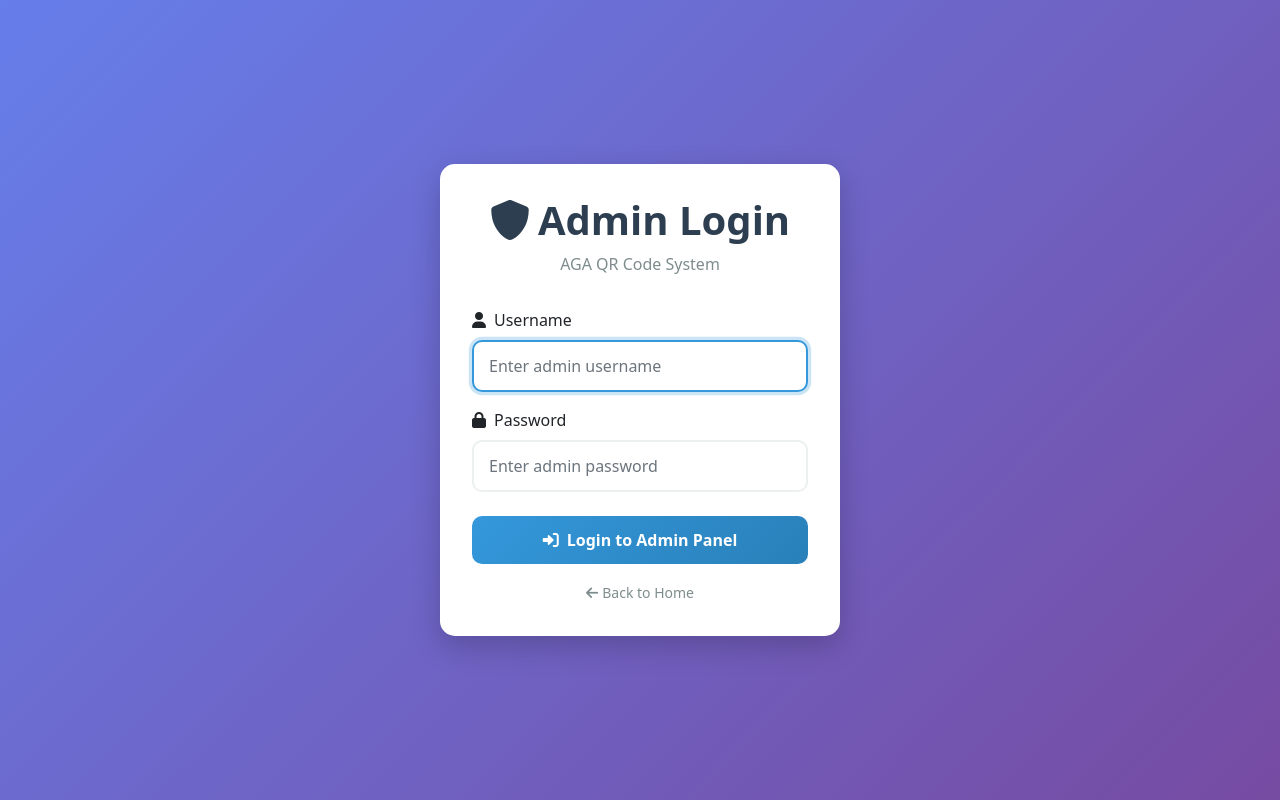
After one commit to achekz/qr-ag, a Flask app: page /admin/login in a window 1280 px wide. The commit adds this page. Run offline with Flask 2, Linux system fonts and the light colour scheme.

Commit message:
Add password protection to admin panel with login/logout functionality

```diff
--- a/app.py
+++ b/app.py
@@ -4,7 +4,7 @@ Annual General Assembly QR Code System
 Generates QR codes for members and provides verification system
 """
 
-from flask import Flask, render_template, request, jsonify, send_file, redirect, url_for
+from flask import Flask, render_template, request, jsonify, send_file, redirect, url_for, session
 import pandas as pd
 import qrcode
 import qrcode.image.svg
@@ -19,9 +19,23 @@ from email.mime.image import MIMEImage
 import os
 from datetime import datetime
 import json
+from functools import wraps
 
 app = Flask(__name__)
 app.secret_key = 'your-secret-key-here'
+
+# Admin credentials
+ADMIN_USERNAME = 'admin'
+ADMIN_PASSWORD = 'admintipcs'
+
+# Authentication decorator
+def admin_required(f):
+    @wraps(f)
+    def decorated_function(*args, **kwargs):
+        if not session.get('admin_logged_in'):
+            return redirect(url_for('admin_login'))
+        return f(*args, **kwargs)
+    return decorated_function
 
 # Database setup
 def init_db():
@@ -154,7 +168,27 @@ def generate_qr_code(qr_data, member_name):
 def index():
     return render_template('index.html')
 
+@app.route('/admin/login', methods=['GET', 'POST'])
+def admin_login():
+    if request.method == 'POST':
+        username = request.form.get('username')
+        password = request.form.get('password')
+
+        if username == ADMIN_USERNAME and password == ADMIN_PASSWORD:
+            session['admin_logged_in'] = True
+            return redirect(url_for('admin'))
+        else:
+            return render_template('login.html', error='Invalid username or password')
+
+    return render_template('login.html')
+
+@app.route('/admin/logout')
+def admin_logout():
+    session.pop('admin_logged_in', None)
+    return redirect(url_for('admin_login'))
+
 @app.route('/admin')
+@admin_required
 def admin():
     return render_template('admin.html')
 
@@ -167,6 +201,7 @@ def mobile():
     return render_template('mobile.html')
 
 @app.route('/api/load-members', methods=['POST'])
+@admin_required
 def load_members():
     """Load members from CSV and generate QR codes"""
     try:
@@ -279,6 +314,7 @@ def get_members():
     } for m in members])
 
 @app.route('/api/send-invitations', methods=['POST'])
+@admin_required
 def send_invitations():
     """Send invitations via email (WhatsApp integration would need additional setup)"""
     data = request.get_json()
@@ -292,6 +328,7 @@ def send_invitations():
     })
 
 @app.route('/api/toggle-checkin', methods=['POST'])
+@admin_required
 def toggle_checkin():
     """Toggle member check-in status (admin function)"""
     data = request.get_json()
@@ -351,6 +388,7 @@ def toggle_checkin():
         })
 
 @app.route('/api/bulk-checkout', methods=['POST'])
+@admin_required
 def bulk_checkout():
     """Check out all members (admin function)"""
     conn = sqlite3.connect('aga_attendance.db')
@@ -380,6 +418,7 @@ def bulk_checkout():
         })
 
 @app.route('/api/reset-checkins', methods=['POST'])
+@admin_required
 def reset_checkins():
     """Reset all check-ins (admin function)"""
     conn = sqlite3.connect('aga_attendance.db')
--- a/templates/base.html
+++ b/templates/base.html
@@ -57,7 +57,7 @@
                         </a>
                     </li>
                     <li class="nav-item">
-                        <a class="nav-link" href="/admin">
+                        <a class="nav-link" href="/admin/login">
                             <i class="fas fa-cog me-1"></i>Admin
                         </a>
                     </li>
--- a/templates/index.html
+++ b/templates/index.html
@@ -19,7 +19,7 @@
                         <i class="fas fa-users fa-3x text-primary mb-3"></i>
                         <h4 class="card-title">Member Management</h4>
                         <p class="card-text">Load member data from Excel file and generate unique QR codes for each member.</p>
-                        <a href="/admin" class="btn btn-primary">
+                        <a href="/admin/login" class="btn btn-primary">
                             <i class="fas fa-cog me-2"></i>Manage Members
                         </a>
                     </div>
--- /dev/null
+++ b/templates/login.html
@@ -0,0 +1,126 @@
+<!DOCTYPE html>
+<html lang="en">
+<head>
+    <meta charset="UTF-8">
+    <meta name="viewport" content="width=device-width, initial-scale=1.0">
+    <title>Admin Login - AGA QR Code System</title>
+    <link href="https://cdn.jsdelivr.net/npm/bootstrap@5.1.3/dist/css/bootstrap.min.css" rel="stylesheet">
+    <link href="https://cdnjs.cloudflare.com/ajax/libs/font-awesome/6.0.0/css/all.min.css" rel="stylesheet">
+    <style>
+        body {
+            background: linear-gradient(135deg, #667eea 0%, #764ba2 100%);
+            min-height: 100vh;
+            display: flex;
+            align-items: center;
+            justify-content: center;
+        }
+        .login-card {
+            background: white;
+            border-radius: 15px;
+            box-shadow: 0 10px 30px rgba(0, 0, 0, 0.2);
+            padding: 2rem;
+            width: 100%;
+            max-width: 400px;
+        }
+        .login-header {
+            text-align: center;
+            margin-bottom: 2rem;
+        }
+        .login-header h1 {
+            color: #2c3e50;
+            font-weight: bold;
+            margin-bottom: 0.5rem;
+        }
+        .login-header p {
+            color: #7f8c8d;
+            margin: 0;
+        }
+        .form-control {
+            border-radius: 10px;
+            border: 2px solid #ecf0f1;
+            padding: 12px 15px;
+            font-size: 16px;
+        }
+        .form-control:focus {
+            border-color: #3498db;
+            box-shadow: 0 0 0 0.2rem rgba(52, 152, 219, 0.25);
+        }
+        .btn-login {
+            background: linear-gradient(135deg, #3498db, #2980b9);
+            border: none;
+            border-radius: 10px;
+            padding: 12px;
+            font-weight: bold;
+            font-size: 16px;
+            width: 100%;
+            color: white;
+            transition: all 0.3s ease;
+        }
+        .btn-login:hover {
+            transform: translateY(-2px);
+            box-shadow: 0 5px 15px rgba(52, 152, 219, 0.4);
+            color: white;
+        }
+        .alert {
+            border-radius: 10px;
+            border: none;
+        }
+        .back-link {
+            text-align: center;
+            margin-top: 1rem;
+        }
+        .back-link a {
+            color: #7f8c8d;
+            text-decoration: none;
+            font-size: 14px;
+        }
+        .back-link a:hover {
+            color: #3498db;
+        }
+    </style>
+</head>
+<body>
+    <div class="login-card">
+        <div class="login-header">
+            <h1><i class="fas fa-shield-alt me-2"></i>Admin Login</h1>
+            <p>AGA QR Code System</p>
+        </div>
+
+        {% if error %}
+        <div class="alert alert-danger" role="alert">
+            <i class="fas fa-exclamation-triangle me-2"></i>{{ error }}
+        </div>
+        {% endif %}
+
+        <form method="POST">
+            <div class="mb-3">
+                <label for="username" class="form-label">
+                    <i class="fas fa-user me-2"></i>Username
+                </label>
+                <input type="text" class="form-control" id="username" name="username"
+                       placeholder="Enter admin username" required autofocus>
+            </div>
+
+            <div class="mb-4">
+                <label for="password" class="form-label">
+                    <i class="fas fa-lock me-2"></i>Password
+                </label>
+                <input type="password" class="form-control" id="password" name="password"
+                       placeholder="Enter admin password" required>
+            </div>
+
+            <button type="submit" class="btn btn-login">
+                <i class="fas fa-sign-in-alt me-2"></i>Login to Admin Panel
+            </button>
+        </form>
+
+        <div class="back-link">
+            <a href="/">
+                <i class="fas fa-arrow-left me-1"></i>Back to Home
+            </a>
+        </div>
+    </div>
+
+    <script src="https://cdn.jsdelivr.net/npm/bootstrap@5.1.3/dist/js/bootstrap.bundle.min.js"></script>
+</body>
+</html>
```
Also changed, not shown: templates/admin.html (+8 -3 lines).
